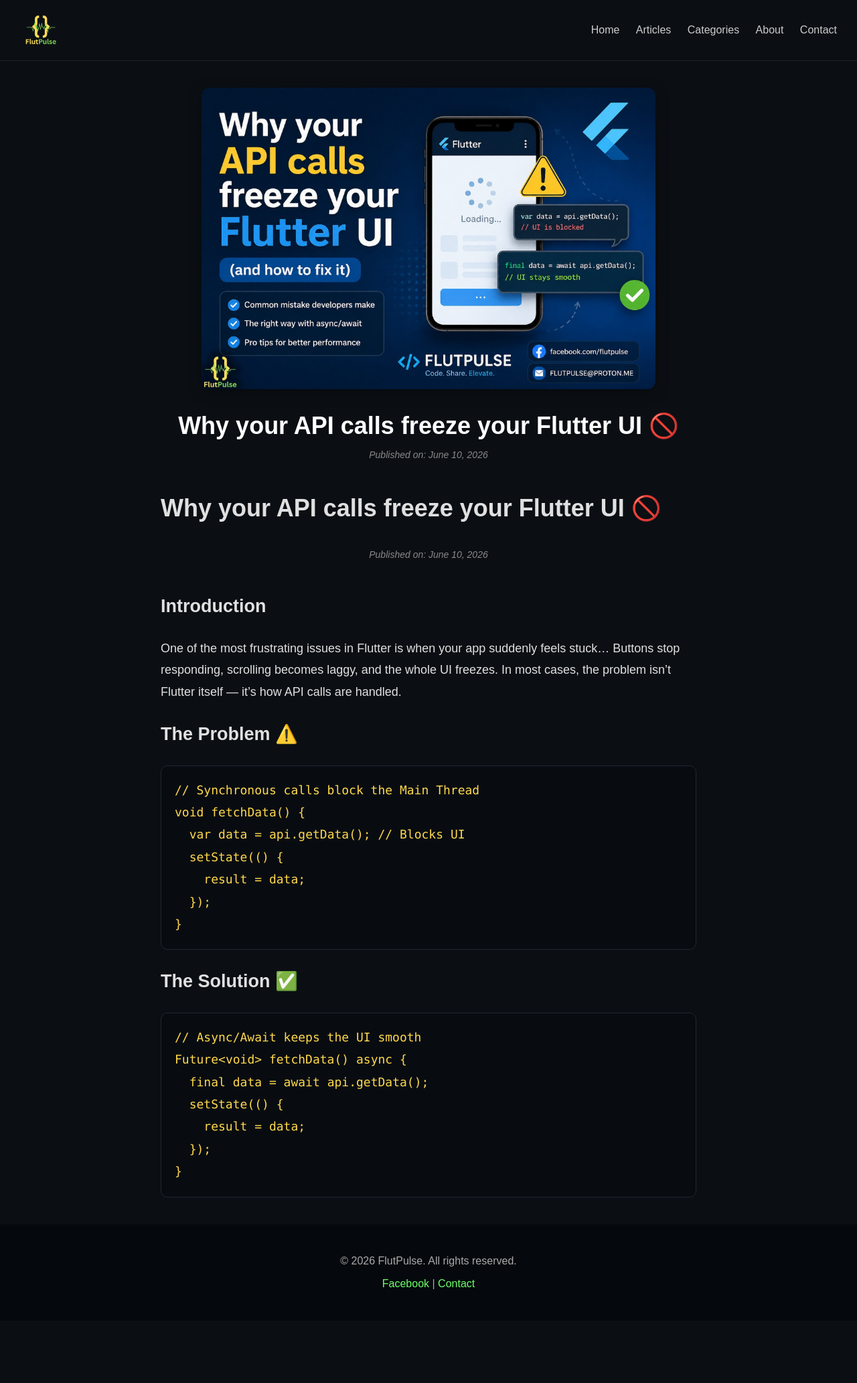
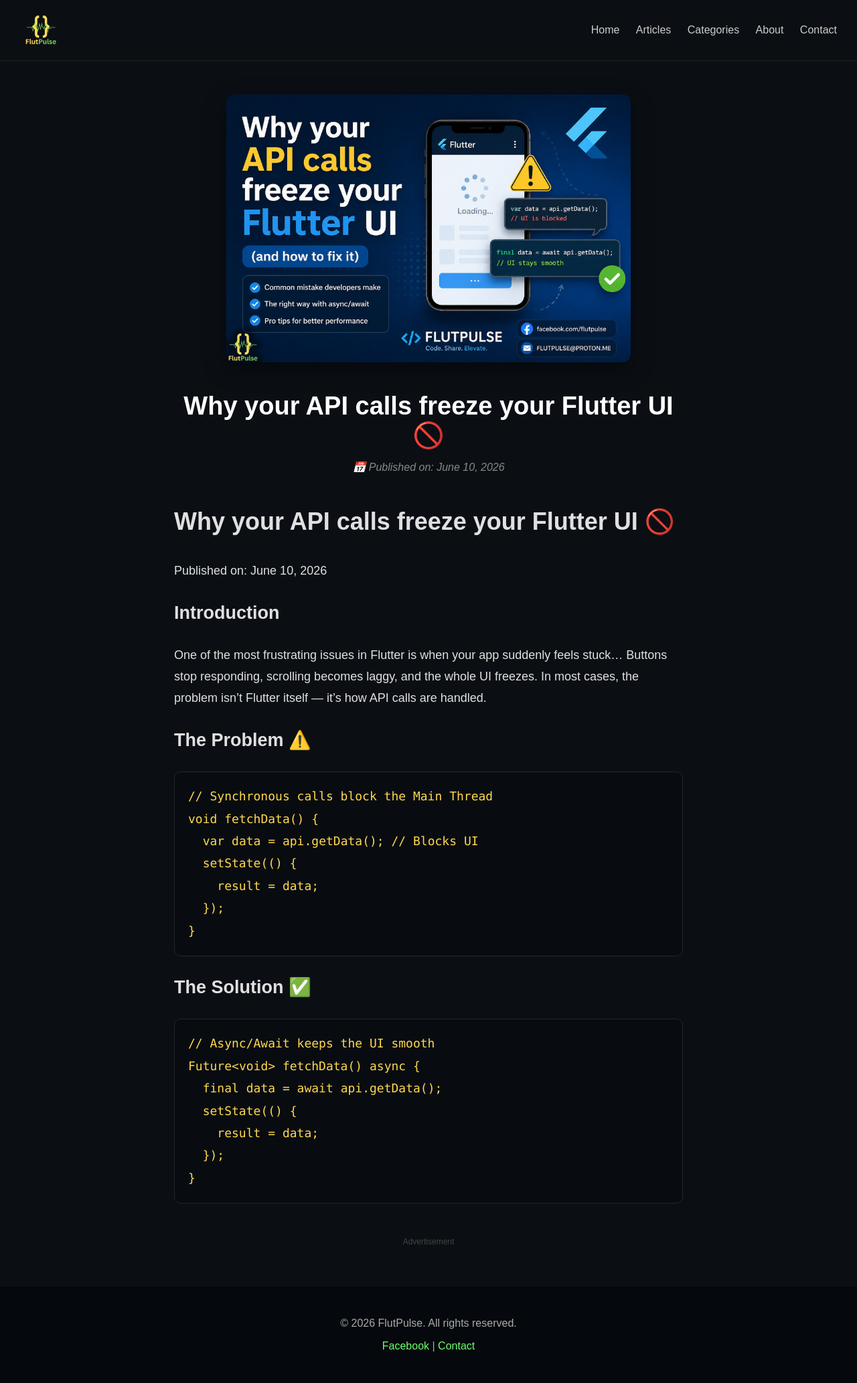
Before and after one commit to ahmloutfy/flutpulse, a Jekyll site: the page built from _posts/2026-04-10-why-api-freeze.md, in a window 1280 px wide. Shown: the whole page at 67% size. Built offline with Jekyll 4.4.1, drawn with Linux system fonts in a browser that asks for light colours; before the commit the page ends 1972 px from its top, so only the background shows below that.

Commit message:
Refactor default layout styles and structure
Refactor styles and HTML structure for improved layout and readability.

```diff
--- a/_layouts/default.html
+++ b/_layouts/default.html
@@ -20,11 +21,7 @@
       padding: 15px 30px;
       border-bottom: 1px solid #222;
     }
-
-    nav img {
-      height: 60px;
-    }
-
+    nav img { height: 60px; }
     nav a {
       color: #ccc;
       margin-left: 20px;
@@ -33,11 +30,7 @@
       position: relative;
       transition: 0.3s;
     }
-
-    nav a:hover {
-      color: #6cff6c;
-    }
-
+    nav a:hover { color: #6cff6c; }
     nav a::after {
       content: "";
       position: absolute;
@@ -48,12 +41,11 @@
       background: linear-gradient(90deg, #6cff6c, #ffd84d);
       transition: 0.3s;
     }
+    nav a:hover::after { width: 100%; }
 
-    nav a:hover::after {
-      width: 100%;
-    }
-
-    /* Hero */
+    /* ==================================================== */
+    /* 1. Home Page Styles (Hero & Grid)                    */
+    /* ==================================================== */
     .hero {
       display: flex;
       justify-content: space-between;
@@ -62,72 +54,19 @@
       gap: 40px;
       flex-wrap: wrap;
     }
+    .hero-text { flex: 1; min-width: 300px; margin-left: 80px; }
+    .hero-logo { flex: 1; text-align: center; }
+    .hero-logo img { width: 320px; max-width: 100%; filter: drop-shadow(0 0 20px #6cff6c); }
+    .hero h1 { font-size: 42px; }
+    .hero span { background: linear-gradient(90deg, #6cff6c, #ffd84d); -webkit-background-clip: text; -webkit-text-fill-color: transparent; }
+    .hero p { color: #aaa; }
 
-    .hero-text {
-      flex: 1;
-      min-width: 300px;
-      margin-left: 80px;
-    }
-
-    .hero-logo {
-      flex: 1;
-      text-align: center;
-    }
-
-    .hero-logo img {
-      width: 320px;
-      max-width: 100%;
-      filter: drop-shadow(0 0 20px #6cff6c);
-    }
-
-    .hero h1 {
-      font-size: 42px;
-    }
-
-    .hero span {
-      background: linear-gradient(90deg, #6cff6c, #ffd84d);
-      -webkit-background-clip: text;
-      -webkit-text-fill-color: transparent;
-    }
-
-    .hero p {
-      color: #aaa;
-    }
-
-    /* Buttons */
-    .btn {
-      padding: 10px 20px;
-      margin-top: 10px;
-      display: inline-block;
-      border-radius: 6px;
-      text-decoration: none;
-    }
-
-    .btn-primary {
-      background: linear-gradient(90deg, #6cff6c, #ffd84d);
-      color: #000;
-    }
-
-    .btn-secondary {
-      border: 1px solid #6cff6c;
-      color: #6cff6c;
-    }
-
-    /* Container */
- .container {
-  max-width: 800px;
-  margin: 0 auto;
-  padding: 30px;
-}
-
-    /* Grid */
+    .container { padding: 30px; }
     .grid {
       display: grid;
-      grid-template-columns: repeat(auto-fit, minmax(250px, 1fr));
+      grid-template-columns: repeat(auto-fill, minmax(280px, 1fr));
       gap: 20px;
     }
-
-    /* Card */
     .card {
       background: #121821;
       border-radius: 12px;
@@ -136,65 +75,64 @@
       box-shadow: 0 4px 15px rgba(0,0,0,0.2);
       display: flex;
       flex-direction: column;
-      max-width: 360px;
+    }
+    .card:hover { transform: translateY(-6px); }
+    .card-img { width: 100%; height: 180px; object-fit: cover; display: block; }
+    .card h3, .card p, .card .btn { margin: 15px; }
+
+    .btn { padding: 10px 20px; margin-top: 10px; display: inline-block; border-radius: 6px; text-decoration: none; }
+    .btn-primary { background: linear-gradient(90deg, #6cff6c, #ffd84d); color: #000; }
+    .btn-secondary { border: 1px solid #6cff6c; color: #6cff6c; }
+
+    /* ==================================================== */
+    /* 2. Central Article Page Styles (Centered Layout)     */
+    /* ==================================================== */
+    .article-layout-wrapper {
+      display: block; /* Prevents horizontal alignment side-by-side */
+      max-width: 800px; /* Optimized readable width for technical articles */
+      margin: 50px auto; /* Centers the whole container horizontally */
+      padding: 0 20px;
+      box-sizing: border-box;
     }
 
-    .card:hover {
-      transform: translateY(-6px);
+    .article-image-box {
+      text-align: center; /* Centers the image wrapper */
+      margin-bottom: 40px;
+      width: 100%;
     }
 
-    /* Card Image FIX */
-    .card-img {
-      width: 100%;
-      height: 180px;
-      object-fit: cover;
-      display: block;
+    .article-central-img {
+      max-width: 100%;
+      height: auto;
+      max-height: 400px; /* Limits large images to fit fully within screen */
+      object-fit: contain;
+      border-radius: 12px;
+      box-shadow: 0 10px 30px rgba(0,0,0,0.5);
     }
 
-    /* Card content spacing */
-    .card h3 {
-      margin: 15px;
+    .article-title-centered {
+      font-size: 38px;
+      text-align: center; /* Centers the title */
+      margin-top: 20px;
+      margin-bottom: 10px;
+      color: #fff;
     }
 
-    .card p {
-      margin: 0 15px 15px;
-      color: #aaa;
+    .article-date-centered {
+      text-align: center; /* Centers the date */
+      color: #888;
+      font-style: italic;
+      margin-bottom: 40px;
     }
 
-    .card .btn {
-      margin: 0 15px 15px;
-      width: fit-content;
+    .article-main-content {
+      font-size: 18px;
+      line-height: 1.8;
+      color: #e0e0e0;
+      text-align: left; /* Left-aligns English technical content naturally */
     }
 
-    /* Category */
-    .category {
-      text-align: center;
-      padding: 20px;
-      background: #121821;
-      border-radius: 10px;
-    }
-
-    /* Footer */
-    footer {
-      background: #05080c;
-      padding: 30px;
-      text-align: center;
-      color: #aaa;
-      margin-top: 40px;
-    }
-
-    footer a {
-      color: #6cff6c;
-      text-decoration: none;
-    }
-
-    .article-image {
-      width: 100%;
-      height: auto;
-      border-radius: 12px;
-      margin-bottom: 30px;
-      display: block;
-    }
+    /* Code Block Styles inside Articles */
     pre {
       background: #080c11;
       padding: 20px;
@@ -204,53 +142,12 @@
     }
     code {
       color: #ffd84d;
-      font-family: 'Consolas', 'Monaco', monospace;
+      font-family: 'Consolas', monospace;
     }
-    .article-date {
-      color: #888;
-      font-size: 14px;
-      margin-bottom: 30px;
-      font-style: italic;
-    }
-.article-container {
-  max-width: 800px;
-  margin: 40px auto;
-  padding: 0 20px;
-}
 
-.article-image-wrapper {
-  text-align: center;
-  margin-bottom: 30px;
-}
-
-.main-article-image {
-  max-width: 100%;
-  height: auto;
-  max-height: 450px;
-  border-radius: 12px;
-  display: inline-block;
-  box-shadow: 0 4px 20px rgba(0, 0, 0, 0.4);
-}
-
-.article-main-title {
-  font-size: 36px;
-  text-align: center;
-  margin-top: 20px;
-  margin-bottom: 10px;
-}
-
-.article-date {
-  text-align: center;
-  color: #888;
-  font-style: italic;
-  margin-bottom: 40px;
-}
-
-.article-body {
-  font-size: 18px;
-  line-height: 1.8;
-  color: #e0e0e0;
-}
+    /* Shared Footer */
+    footer { background: #05080c; padding: 30px; text-align: center; color: #aaa; margin-top: 60px; }
+    footer a { color: #6cff6c; text-decoration: none; }
   </style>
 </head>
 <body>
@@ -266,25 +163,44 @@
   </div>
 </nav>
 
-{% if page.layout == "default" and page.title != "Home" %}
-  <div class="article-container">
+{% if page.title == "Home" %}
+
+  {{ content }}
+
+{% else %}
+
+  <div class="article-layout-wrapper">
 
     {% if page.image %}
-      <div class="article-image-wrapper">
-        <img class="main-article-image" src="{{ page.image | relative_url }}" alt="{{ page.title }}">
-      </div>
+    <div class="article-image-box">
+      <img class="article-central-img" src="{{ page.image | relative_url }}" alt="{{ page.title }}">
+    </div>
     {% endif %}
 
-    <h1 class="article-main-title">{{ page.title }}</h1>
-    <p class="article-date">Published on: {{ page.date | date: "%B %d, %Y" }}</p>
+    <h1 class="article-title-centered">{{ page.title }}</h1>
+    <p class="article-date-centered">📅 Published on: {{ page.date | date: "%B %d, %Y" }}</p>
 
-    <div class="article-body">
+    <div class="article-main-content">
       {{ content }}
     </div>
 
   </div>
-{% else %}
-  {{ content }}
+
+{% endif %}
+
+{% if page.layout == "default" and page.title != "Home" %}
+<div style="text-align: center; margin: 40px auto; max-width: 800px;">
+  <span style="color: #444; font-size: 12px; display: block; margin-bottom: 5px;">Advertisement</span>
+  <ins class="adsbygoogle"
+       style="display:block; text-align:center;"
+       data-ad-layout="in-article"
+       data-ad-format="fluid"
+       data-ad-client="ca-pub-XXXXXXXXXXXXXXXX"
+       data-ad-slot="ZZZZZZZZZZ"></ins>
+  <script>
+       (adsbygoogle = window.adsbygoogle || []).push({});
+  </script>
+</div>
 {% endif %}
 
 <footer>
```
Also changed, not shown: other parts of _layouts/default.html (+2 -1 lines).
